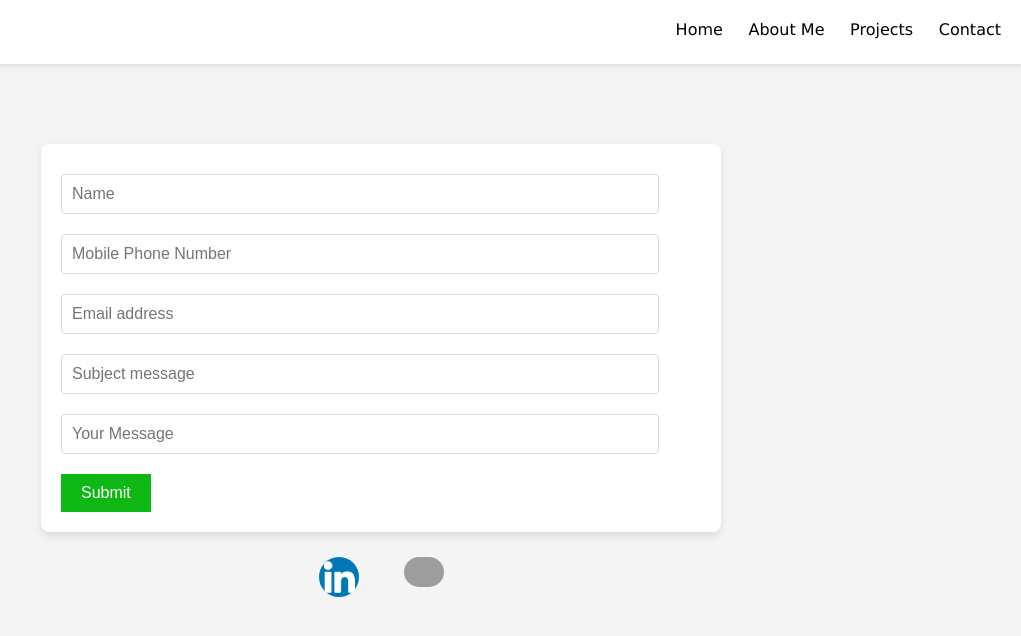
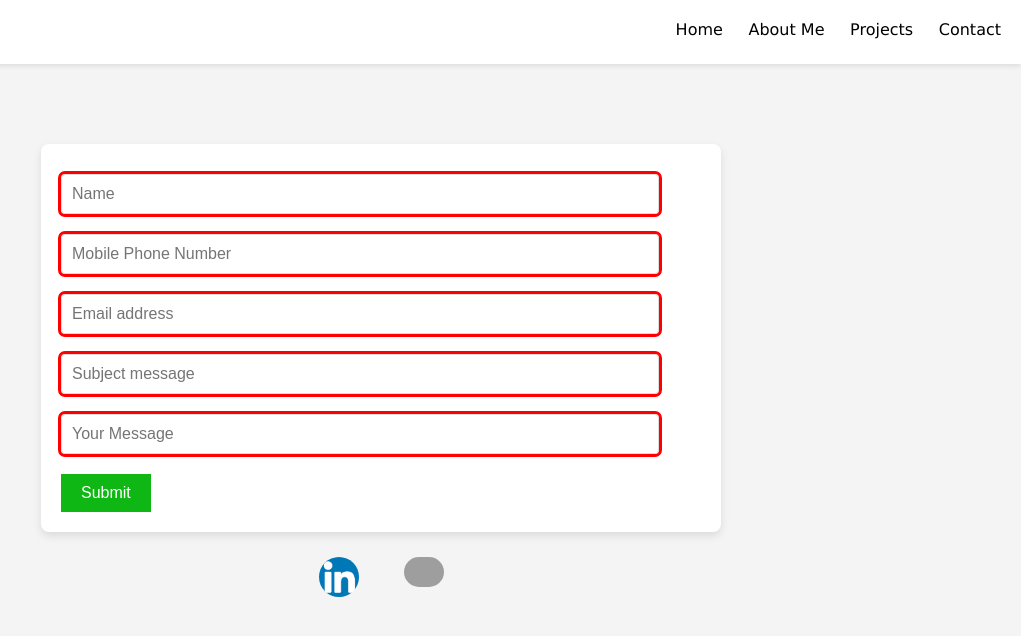
Before and after one commit to shrncr/personalPortfolio, a React (Create React App) app in the folder client/: page /contact in a window 1280 px wide. Shown: the top 636 px of the page, without its empty margins (259-1280 px from the left). Built offline with nearby package versions, Linux system fonts and the light colour scheme; grey boxes are pictures that could not be loaded.

Commit message:
[FEAT] contact text inputs have colors

```diff
--- a/client/src/components/ContactPage.jsx
+++ b/client/src/components/ContactPage.jsx
@@ -12,11 +12,11 @@
         message: ""
       });
       const [formErrors, setFormErrors] = useState({
-        name: "",
-        number: "",
-        email: "",
-        subject: "",
-        message: ""
+        name: "enter name",
+        number: "enter number",
+        email: "enter email",
+        subject: "enter subject",
+        message: "enter message"
       });
       const validateField = (name, value) => {
         let errors = { ...formErrors };
@@ -58,8 +58,9 @@
         e.preventDefault();
         const isValid = Object.values(formErrors).every((error) => error === "") &&
                         Object.values(formData).every((field) => field !== "");
+        let errs = Object.values(formErrors);
         if (!isValid) {
-          alert("Please correct the form errors before submitting\n");
+          alert("Please correct the form errors before submitting\n" + errs.filter(fella => fella !== ""));
 
         } else {
           // Submit the form (e.g., send an API request)
@@ -70,11 +71,11 @@
     return(
         <>
             <form id="ContactForm">
-                <input type="text-box" placeholder="Name" name="name" value={formData.name} id="name" onChange={handleChange} />
-                <input type="text-box" placeholder="Mobile Phone Number" name="number" value={formData.number} id="number" onChange={handleChange} />
-                 <input type="text-box" placeholder="Email address" name="email" value={formData.email} id="email" onChange={handleChange} />
-                 <input type="text-box" placeholder="Subject message" name="subject" value={formData.subject} id="subject" onChange={handleChange} />
-                 <input type="text-box" placeholder="Your Message" name="message" value={formData.message} id="message" onChange={handleChange} />
+                <input type="text-box" placeholder="Name" name="name" value={formData.name} id="name" onChange={handleChange} className={formErrors.name !== "" ? "invalid" : "valid"}/>
+                <input type="text-box" placeholder="Mobile Phone Number" name="number" value={formData.number} id="number" onChange={handleChange} className={formErrors.number !== "" ? "invalid" : "valid"}/>
+                 <input type="text-box" placeholder="Email address" name="email" value={formData.email} id="email" onChange={handleChange} className={formErrors.email !== "" ? "invalid" : "valid"} />
+                 <input type="text-box" placeholder="Subject message" name="subject" value={formData.subject} id="subject" onChange={handleChange} className={formErrors.subject !== "" ? "invalid" : "valid"}/>
+                 <input type="text-box" placeholder="Your Message" name="message" value={formData.message} id="message" onChange={handleChange} className={formErrors.message !== "" ? "invalid" : "valid"}/>
                  <input type="submit" value="Submit" id="submitBtn" onClick={handleSubmit}/>
             </form>
             <div id="socials">
--- a/client/src/css/stylecontact.css
+++ b/client/src/css/stylecontact.css
@@ -47,7 +47,14 @@
     box-shadow: 0 4px 8px rgba(0, 0, 0, 0.1);
     border-radius: 8px;
 }
-
+.valid{
+    outline-style: solid;
+    outline-color: green;
+}
+.invalid{
+    outline-style: solid;
+    outline-color: red;
+}
 #ContactForm input[type="text-box"] {
     width: 90%;
     padding: 10px;
```
